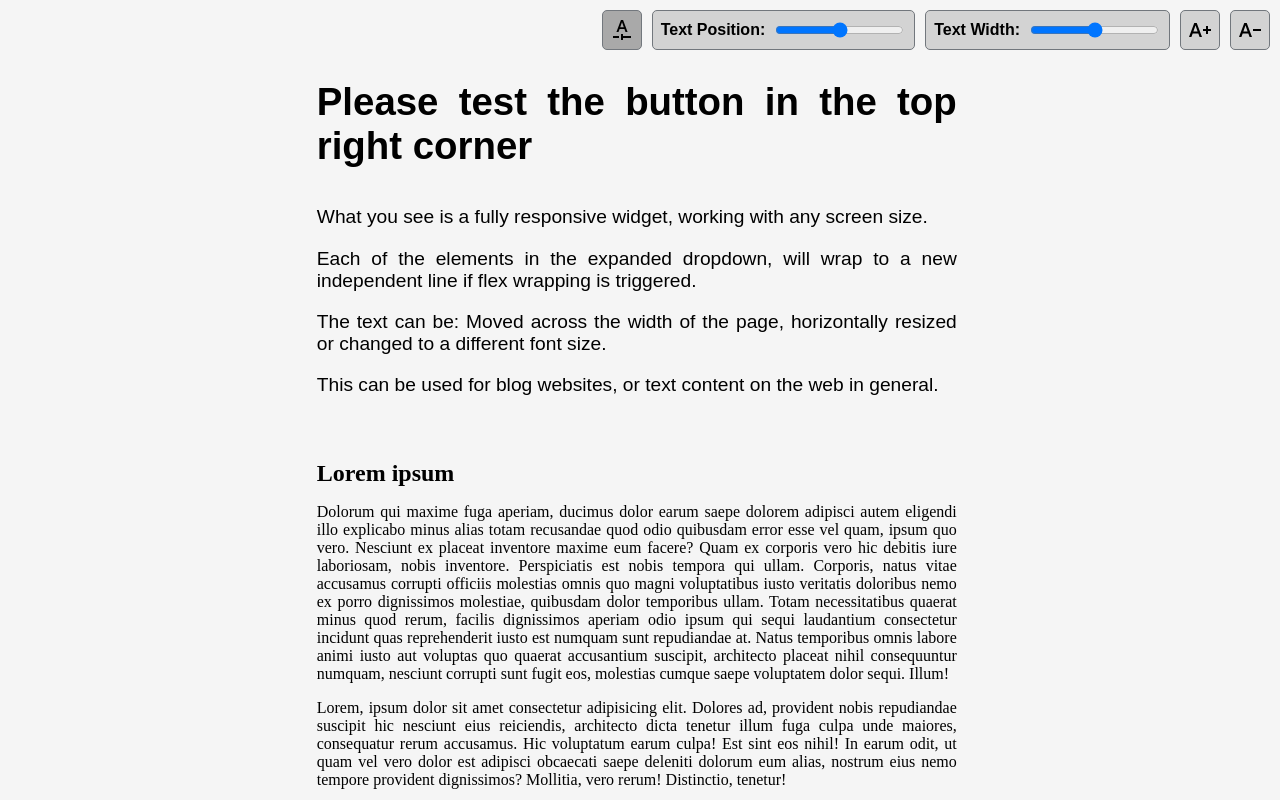
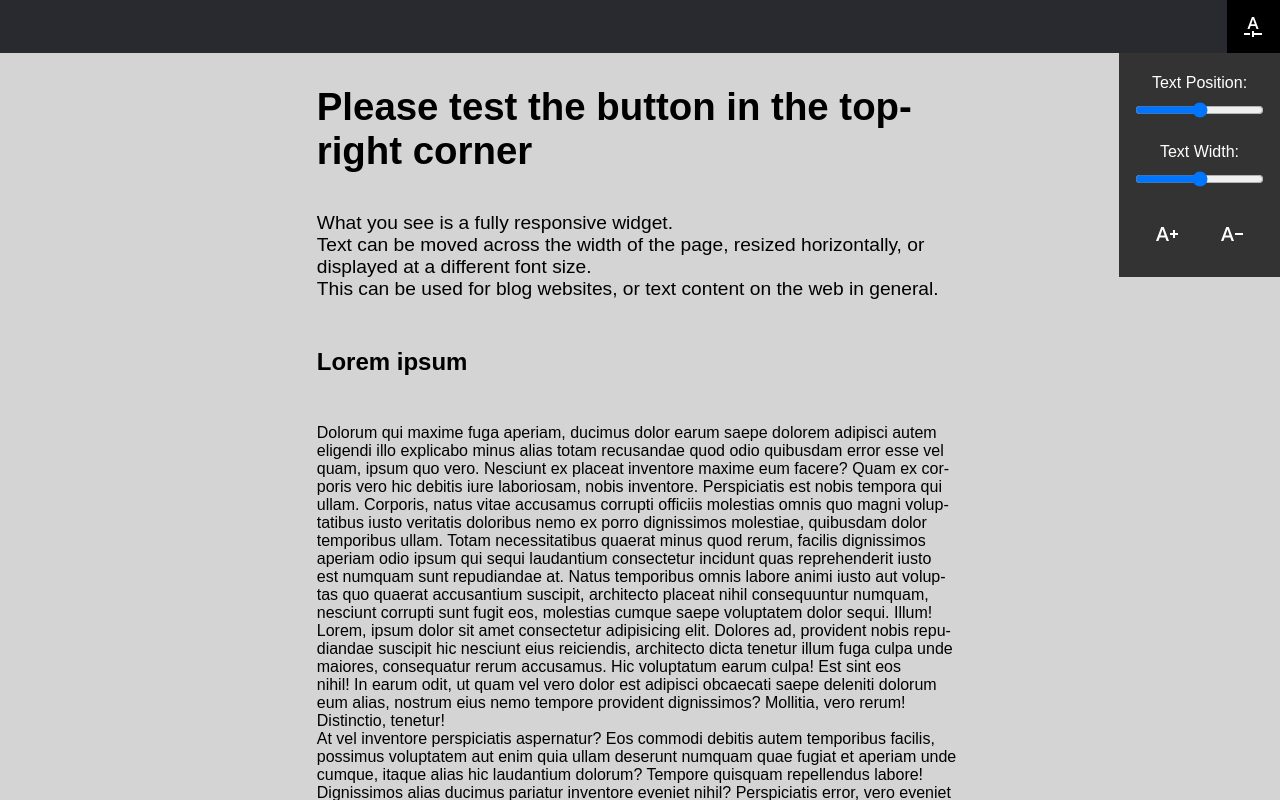
Before and after one commit to premysl1/format-text-widget, a plain HTML site: page index.html in a window 1280 px wide. Both pictures are taken after a click on the button 1250 px from the left and 30 px from the top of the page. Shown: the top 800 px of the page. Drawn offline with Linux system fonts and the light colour scheme.

Commit message:
refactor + redesign

```diff
--- /dev/null
+++ b/boilerplate.css
@@ -0,0 +1,61 @@
+*, *::before, *::after
+{
+    box-sizing: border-box;
+    padding: 0;
+
+    hyphens: auto;
+    text-wrap: pretty;
+}
+
+*:not(dialog)
+{
+    margin: 0;
+}
+
+html, body
+{
+    height: 100%;
+}
+
+audio, img, picture, svg, video, canvas, iframe, embed, object
+{
+    display: block;
+    max-width: 100%;
+    max-height: 100%;
+}
+
+input, button, textarea, select, ul, li
+{
+    font: inherit;
+}
+
+button
+{
+    cursor: pointer;
+}
+
+button, fieldset
+{
+    border: none;
+}
+
+input[type="range"]
+{
+    cursor: grab;
+
+    &:active
+    {
+        cursor: grabbing;
+    }
+}
+
+
+@media (prefers-reduced-motion: reduce)
+{
+    *, *::before, *::after
+    {
+        animation: none !important;
+        transition: none !important;
+        scroll-behavior: smooth;
+    }
+}
--- a/index.html
+++ b/index.html
@@ -4,43 +4,43 @@
     <meta charset="UTF-8">
     <meta name="viewport" content="width=device-width, initial-scale=1.0">
     <title>Responsive text widget demonstration</title>
-    <link rel="stylesheet" href="style.css">
+    <link rel="stylesheet" href="./boilerplate.css">
+    <link rel="stylesheet" href="./style.css">
 </head>
 <body>
-    <div id="page-settings-widget" class="flex-staircase">
-        <div class="flex-staircase">
-            <div class="flex-staircase">
-                <div class="flex-staircase">
-                    <button id="text-settings">
+    <div id="separator">
+        <div id="text-settings-widget">
+            <button aria-pressed="false">
                 <img src="icons/custom_typography_24dp_FFFFFF_FILL0_wght400_GRAD0_opsz24.svg">
             </button>
-                    <div id="text-settings-slider-1" class="text-settings-slider">
+            <menu>
+                <li class="text-settings-slider">
                     <label>Text Position:</label>
                     <input id="text-position-slider" type="range" min="0" max="100" step="5">
-                    </div>
-                </div>
-                <div id="text-settings-slider-2" class="text-settings-slider">
+                </li>
+                <li class="text-settings-slider">
                     <label>Text Width:</label>
                     <input id="text-width-slider" type="range" min="20" max="100" step="5">
-                </div>
-            </div>
-            <div id="change-font-size">
+                </li>
+                <li>
                     <button id="font-size-increase">
                         <img src="icons/text_increase_24dp_FFFFFF_FILL0_wght400_GRAD0_opsz24.svg">
                     </button>
+                </li>
+                <li>
                     <button id="font-size-decrease">
                         <img src="icons/text_decrease_24dp_FFFFFF_FILL0_wght400_GRAD0_opsz24.svg">
                     </button>
-            </div>
+                </li>
+            </menu>
         </div>
     </div>
     <div id="content">
         <main>
             <div>
-                <h1>Please test the button in the top right corner</h1>
-                <p>What you see is a fully responsive widget, working with any screen size.
-                <p>Each of the elements in the expanded dropdown, will wrap to a new independent line if flex wrapping is triggered.</p>
-                <p>The text can be: Moved across the width of the page, horizontally resized or changed to a different font size.</p>
+                <h1>Please test the button in the top-right corner</h1>
+                <p>What you see is a fully responsive widget.</p>
+                <p>Text can be moved across the width of the page, resized horizontally, or displayed at a different font size.</p>
                 <p>This can be used for blog websites, or text content on the web in general.</p>
             </div>
             <h2>Lorem ipsum</h2>
@@ -57,6 +57,6 @@
             <p>Velit distinctio iure neque sit! Iste nulla unde odit sapiente id delectus adipisci natus necessitatibus reiciendis autem vitae, molestiae minima beatae consectetur sed ipsum voluptatum et? Voluptatum aliquid facilis tempore aut praesentium ea deleniti veritatis modi. Exercitationem officia rem deleniti tenetur eum quibusdam, eius pariatur veniam perferendis repellendus, totam ipsa voluptatibus excepturi. Odio aliquid eaque nam consequuntur magni nisi magnam in obcaecati officiis culpa!</p>
         </main>
     </div>
-    <script src="script.js"></script>
+    <script src="./script.js"></script>
 </body>
 </html>
--- a/script.js
+++ b/script.js
@@ -1,37 +1,26 @@
-const textSettings = document.getElementById(`text-settings`);
-const textPositionSlider = document.getElementById(`text-position-slider`);
-const textSettingsSliders = document.querySelectorAll(`.text-settings-slider`);
-const textWidthSlider = document.getElementById(`text-width-slider`);
-const changeFontSize = document.getElementById(`change-font-size`);
-const fontSizeIncrease = document.getElementById(`font-size-increase`);
-const fontSizeDecrease = document.getElementById(`font-size-decrease`);
-const content = document.getElementById(`content`);
-const main = document.querySelector(`main`);
+const textSettingsToggle = document.querySelector(`#text-settings-widget > button`);
+const textSettingsWidget = document.querySelector(`#text-settings-widget > menu`);
 
-let textSettingsExpanded = false;
-textSettings.addEventListener(`click`, () =>
+textSettingsToggle.addEventListener(`click`, () =>
 {
-        if (!textSettingsExpanded) {
-            textSettingsExpanded = true;
+    if (textSettingsToggle.getAttribute(`aria-pressed`) === `false`) {
+        textSettingsToggle.setAttribute(`aria-pressed`, `true`);
 
-            textSettings.style.background = `lightgray`;
+        textSettingsWidget.style.display = `grid`;
 
-            textSettingsSliders[0].style.display = `none`;
-            textSettingsSliders[1].style.display = `none`;
-            changeFontSize.style.display = `none`;
+        textSettingsToggle.style.background = `black`;
     } else {
-            textSettings.style.background = `darkgrey`;
+        textSettingsToggle.setAttribute(`aria-pressed`, `false`);
 
-            textSettingsSliders[0].style.display = `flex`;
-            textSettingsSliders[1].style.display = `flex`;
-            changeFontSize.style.display = `flex`;
+        textSettingsWidget.style.display = `none`;
 
-            textSettingsExpanded = false;
+        textSettingsToggle.style.background = `rgb(75, 76, 83)`;
     }
 }
 );
 
-textSettings.dispatchEvent(new Event(`click`));
+const textPositionSlider = document.getElementById(`text-position-slider`);
+const content = document.getElementById(`content`);
 
 textPositionSlider.addEventListener(`input`, e =>
 {
@@ -50,11 +39,17 @@ textPositionSlider.addEventListener(`input`, e =>
 
 textPositionSlider.dispatchEvent(new Event(`input`));
 
+const textWidthSlider = document.getElementById(`text-width-slider`);
+const main = document.querySelector(`main`);
+
 textWidthSlider.addEventListener(`input`, e =>
 {
     main.style.width = e.target.value + `%`;
 }
 );
+
+const fontSizeIncrease = document.getElementById(`font-size-increase`);
+const fontSizeDecrease = document.getElementById(`font-size-decrease`);
 
 const startingFontSize = parseFloat(window.getComputedStyle(main).fontSize);
 let currentFontSize;
@@ -62,9 +57,11 @@ let currentFontSize;
 fontSizeIncrease.addEventListener(`click`, () =>
 {
     currentFontSize = parseFloat(window.getComputedStyle(main).fontSize);
+
     if (currentFontSize >= (startingFontSize * 4)) {
         return;
     }
+
     main.style.fontSize = `${currentFontSize + 4}px`;
 }
 );
@@ -72,9 +69,11 @@ fontSizeIncrease.addEventListener(`click`, () =>
 fontSizeDecrease.addEventListener(`click`, () =>
 {
     currentFontSize = parseFloat(window.getComputedStyle(main).fontSize);
+
     if (currentFontSize <= (startingFontSize * 0.25)) {
         return;
     }
+
     main.style.fontSize = `${currentFontSize - 4}px`;
 }
 );
--- a/style.css
+++ b/style.css
@@ -1,110 +1,74 @@
-*
+body
 {
-    box-sizing: border-box;
+    background: rgb(212, 212, 212);
+
+    font-family: Arial, Helvetica, sans-serif
 }
 
-body
+#separator
 {
-    margin: 0;
+    display: flex;
+    justify-content: end;
 
-    background: whitesmoke;
+    margin: 0 0 2em 0;
+
+    background: rgb(41, 42, 48);
 }
 
-button
+#text-settings-widget > button
 {
-    padding: 0;
-    border: 0.1em solid #72777D;
+    position: relative;
 
-    background: lightgray;
-
-    cursor: pointer;
+    background: rgb(75, 76, 83);
 }
 
-button:hover {
-    background: darkgrey !important;
+#separator button
+{
+    display: grid;
+    place-items: center;
+
+    width: 3.33em;
+    height: 3.33em;
 }
 
-img
+#text-settings-widget menu button
 {
-    filter: brightness(0%);
+    background-color: transparent;
 }
 
-#page-settings-widget
+menu li
 {
-    padding: 10px;
-    margin: 0 0 20px 0;
-
-    user-select: none;
+    list-style-type: none;
 }
 
-.flex-staircase {
-    display: flex;
-	justify-content: flex-end;
-	flex-wrap: wrap;
-    gap: 10px;
-}
+#text-settings-widget menu
+{
+    position: absolute;
+    right: 0;
 
-#text-settings, #prefers-color-scheme, #font-size-increase, #font-size-decrease
-{
-    display: flex;
-    justify-content: center;
-    align-items: center;
+    display: none;
+    place-items: center;
+    grid-template-columns: 1fr 1fr;
+    gap: 1em 0;
 
-    width: 2.5rem;
-    height: 2.5rem;
+    padding: 1em;
 
-    border-radius: 5px;
+    background: rgb(51, 51, 51);
+    color: white;
 }
 
 .text-settings-slider
 {
-    display: flex;
-    justify-content: center;
-    align-items: center;
-    gap: 0.5rem;
+    display: grid;
+    place-items: center;
+    grid-column: span 2;
 
-    height: 2.5rem;
-
-    padding: 0 0.5rem;
-    border: 1px solid #72777D;
-    border-radius: 5px;
-
-    background: lightgray;
-
-    & label {
-        font-weight: bold;
-        font-family: sans-serif;
-    }
-
-    & input {
-        cursor: grab;
-    }
-
-    & input:active {
-        cursor: grabbing;
-    }
-}
-
-.text-settings-slider-1 {
-    width: 17rem;
-}
-
-.text-settings-slider-2 {
-    width: 14rem;
-}
-
-#change-font-size
-{
-    display: flex;
-
-    gap: 10px;
+    height: 3.33em;
 }
 
 main
 {
-    width: 50vw;
-
-    text-align: justify;
+    width: 50%;
 }
 
 #content
@@ -136,9 +100,8 @@ h1 {
 
 main div {
     font-size: 1.2em;
-    font-family: Arial, Helvetica, sans-serif
 }
 
 h2 {
-    margin: 4rem 0 0 0;
+    margin: 2em 0;
 }
```
Also changed, not shown: icons/arrow_drop_down_24dp_FFFFFF_FILL1_wght400_GRAD0_opsz24.svg (deleted), icons/arrow_drop_up_24dp_FFFFFF_FILL1_wght400_GRAD0_opsz24.svg (deleted). Lines whose indentation alone changed are shown as unchanged.
